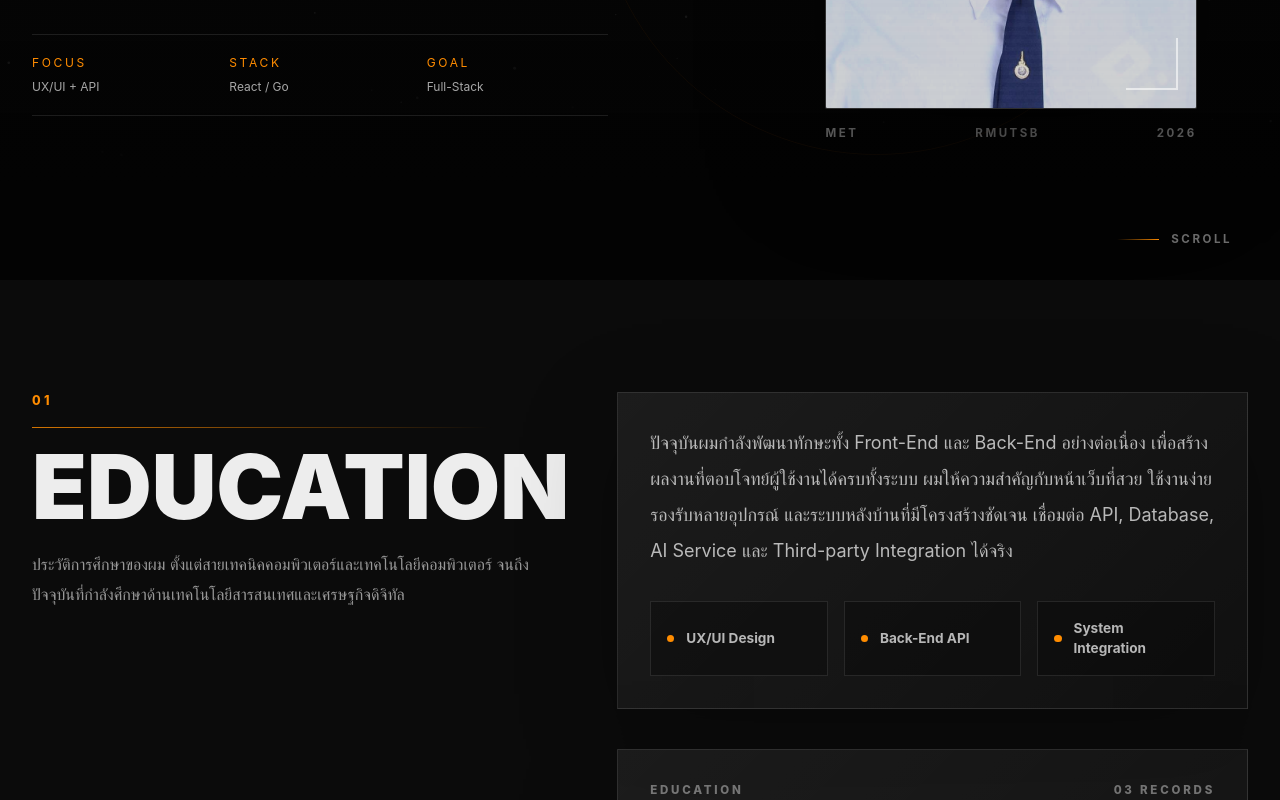
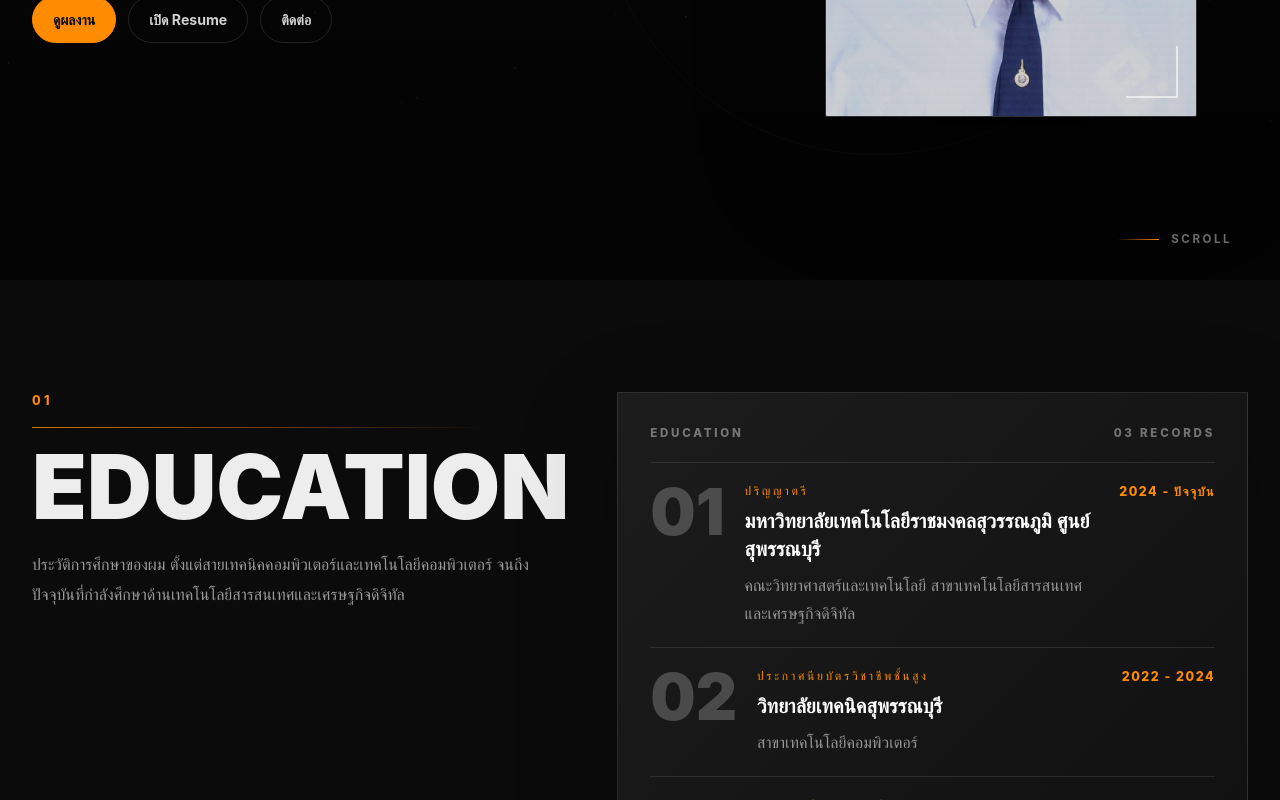
Before and after one commit to zedzerofreedomtime/my-protfolio, a React (Vite) app: page / in a window 1280 px wide. Shown: the part 520-1320 px from the top of the page. Built offline with nearby package versions, Linux system fonts and the light colour scheme.

Commit message:
Remove captured portfolio UI sections
- Remove the fixed navbar from the app shell
- Remove the hero Focus/Stack/Goal stat strip
- Remove the portrait metadata caption under the hero image
- Remove the about profile panel and mini stat cards while keeping the education timeline

```diff
--- a/src/App.jsx
+++ b/src/App.jsx
@@ -1,4 +1,3 @@
-import Navbar from "./components/Navbar";
 import Hero from "./components/Hero";
 import About from "./components/About";
 import Skills from "./components/Skills";
@@ -12,7 +11,6 @@ export default function App() {
     <div className="relative min-h-screen overflow-x-hidden bg-f1-bg text-f1-text">
       <Starfield />
       <div className="pointer-events-none fixed inset-0 z-0 bg-[radial-gradient(circle_at_80%_10%,rgba(116,18,28,0.22),transparent_30%),linear-gradient(180deg,rgba(0,0,0,0.12),#030303_88%)]" />
-      <Navbar />
       <main className="relative z-10">
         <Hero />
         <About />
--- a/src/components/About.jsx
+++ b/src/components/About.jsx
@@ -30,25 +30,7 @@ export default function About() {
           จนถึงปัจจุบันที่กำลังศึกษาด้านเทคโนโลยีสารสนเทศและเศรษฐกิจดิจิทัล
         </SectionHeading>
 
-        <div className="space-y-10">
-          <div className="about-panel">
-            <p className="text-lg leading-9 text-white/70">
-              ปัจจุบันผมกำลังพัฒนาทักษะทั้ง Front-End และ Back-End อย่างต่อเนื่อง
-              เพื่อสร้างผลงานที่ตอบโจทย์ผู้ใช้งานได้ครบทั้งระบบ ผมให้ความสำคัญกับหน้าเว็บที่สวย
-              ใช้งานง่าย รองรับหลายอุปกรณ์ และระบบหลังบ้านที่มีโครงสร้างชัดเจน เชื่อมต่อ API,
-              Database, AI Service และ Third-party Integration ได้จริง
-            </p>
-
-            <div className="mt-8 grid gap-4 sm:grid-cols-3">
-              {["UX/UI Design", "Back-End API", "System Integration"].map((item) => (
-                <div key={item} className="mini-stat">
-                  <span />
-                  {item}
-                </div>
-              ))}
-            </div>
-          </div>
-
+        <div>
           <div className="timeline-wrap">
             <div className="timeline-heading">
               <span>EDUCATION</span>
--- a/src/components/Hero.jsx
+++ b/src/components/Hero.jsx
@@ -1,7 +1,7 @@
 export default function Hero() {
   return (
     <section id="home" className="hero-shell">
-      <div className="hero-grid mx-auto grid min-h-screen max-w-7xl items-center gap-12 px-5 pb-16 pt-28 sm:px-8 lg:pt-20">
+      <div className="hero-grid mx-auto grid min-h-screen max-w-7xl items-center gap-12 px-5 py-16 sm:px-8">
         <div className="hero-copy max-w-3xl">
           <p className="hero-role">FULL-STACK DEVELOPER</p>
           <h1 className="signature-title">
@@ -30,32 +30,12 @@ export default function Hero() {
               ติดต่อ
             </a>
           </div>
-
-          <div className="mt-12 grid max-w-xl grid-cols-3 gap-4 border-y border-white/10 py-5 text-xs uppercase tracking-[0.22em] text-white/45">
-            <div>
-              <p className="text-f1-orange">Focus</p>
-              <p className="mt-2 normal-case tracking-normal text-white/65">UX/UI + API</p>
-            </div>
-            <div>
-              <p className="text-f1-orange">Stack</p>
-              <p className="mt-2 normal-case tracking-normal text-white/65">React / Go</p>
-            </div>
-            <div>
-              <p className="text-f1-orange">Goal</p>
-              <p className="mt-2 normal-case tracking-normal text-white/65">Full-Stack</p>
-            </div>
-          </div>
         </div>
 
         <div className="hero-portrait-wrap">
           <div className="hero-portrait">
             <img src="/profile-methasit-student.png" alt="เมธาสิทธิ์ สังข์วารี" />
             <div className="hero-portrait__scan" />
-          </div>
-          <div className="hero-portrait-caption">
-            <span>MET</span>
-            <span>RMUTSB</span>
-            <span>2026</span>
           </div>
         </div>
       </div>
```
